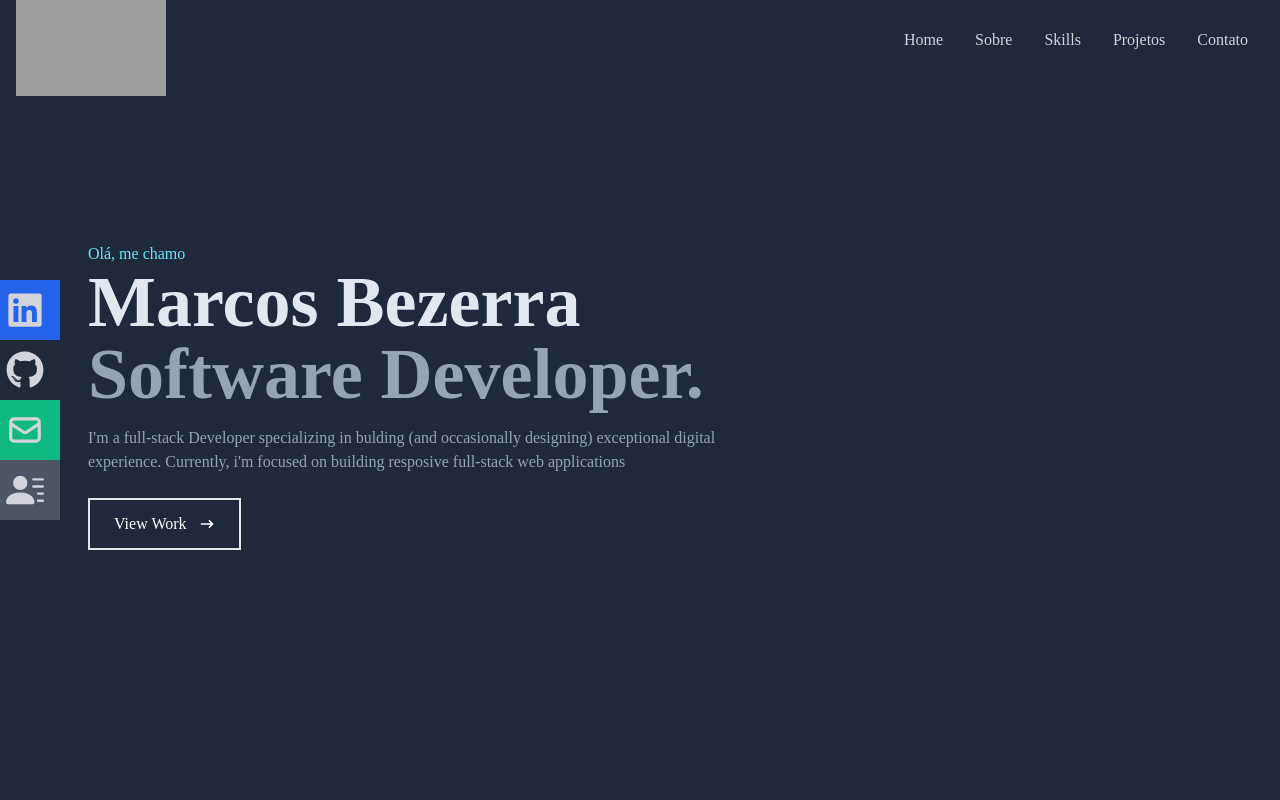
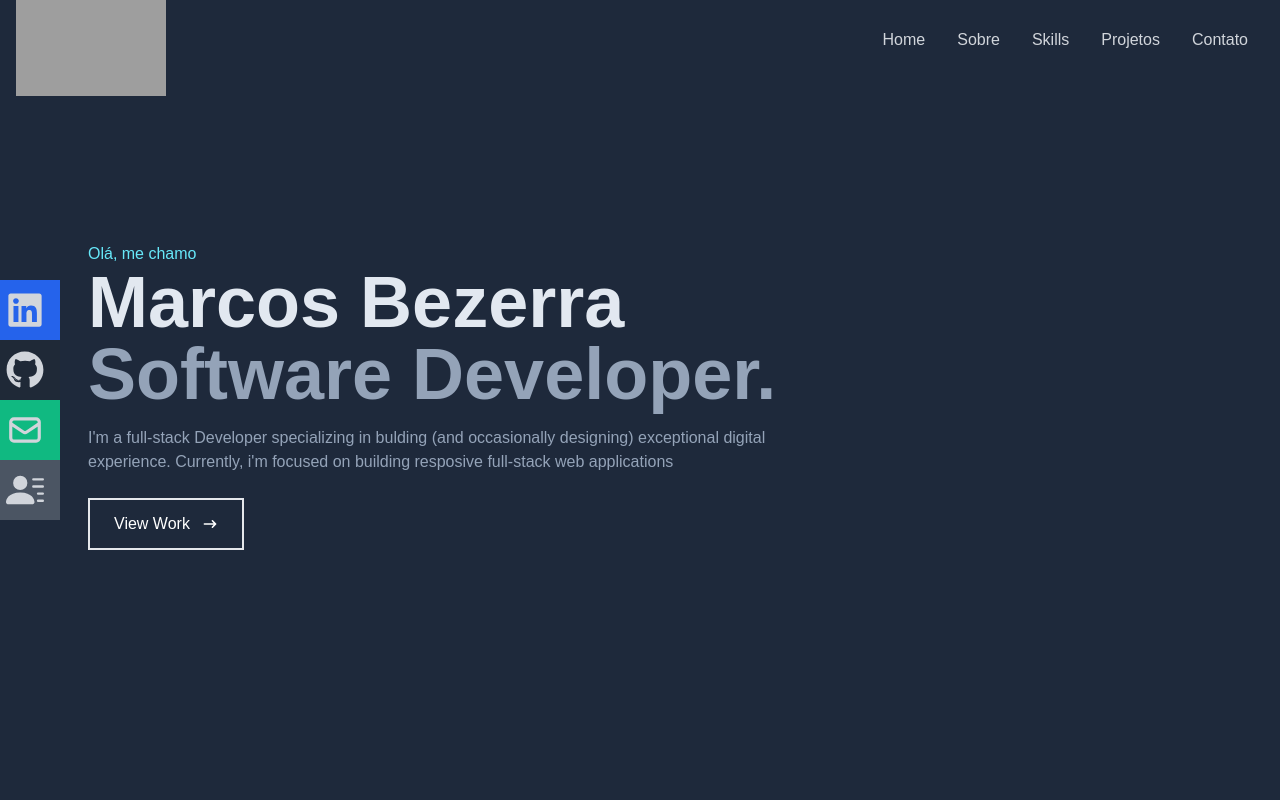
Before and after one commit to MarcosSkL/portifolioweb, a Next.js app: page / in a window 1280 px wide. Shown: the top 800 px of the page. Built offline with nearby package versions, Linux system fonts and the light colour scheme; grey boxes are pictures that could not be loaded.

Commit message:
font Aplly alterado para Arial

```diff
--- a/src/styles/globals.css
+++ b/src/styles/globals.css
@@ -20,7 +20,8 @@
 
 @layer base {
   body {
-    @apply font-[Raleway];
+    @apply font-[Arial];
+
   }
 
   li {
```
